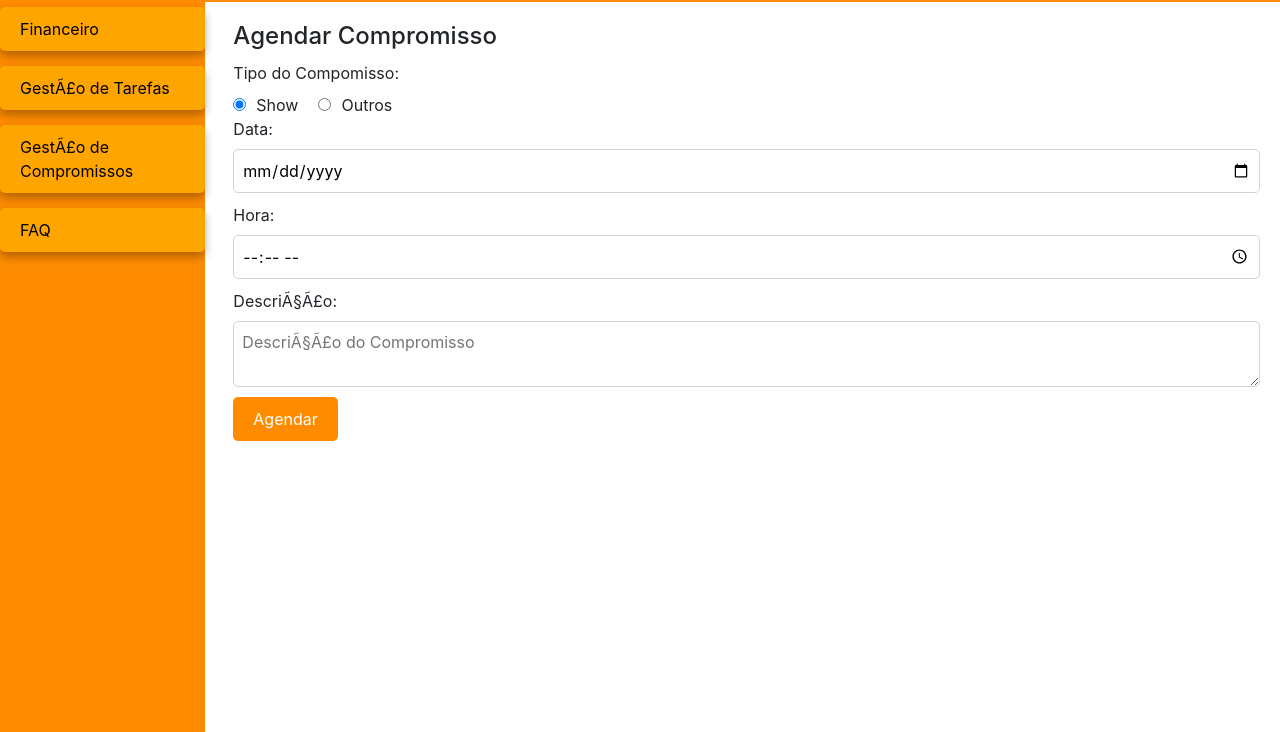
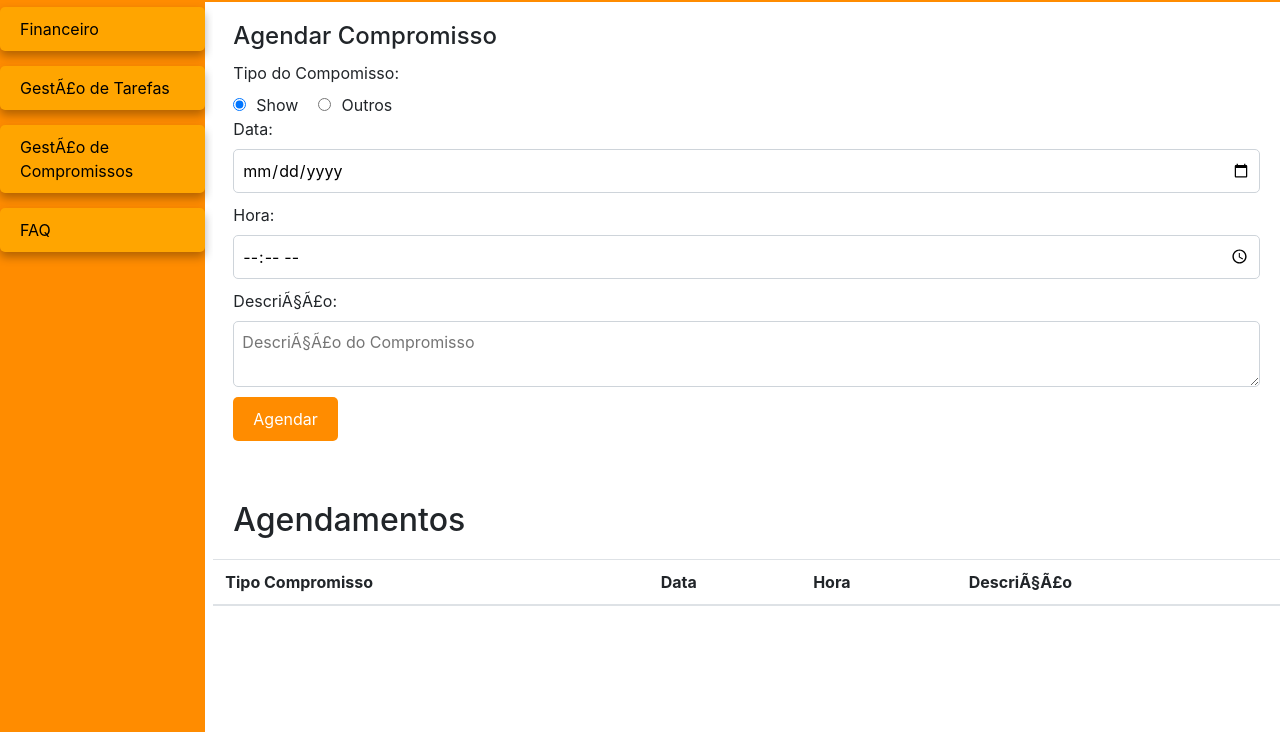
Before and after one commit to hsclemente/TCC2, a plain HTML site: page compromissos.html in a window 1280 px wide. Shown: the part 68-800 px from the top of the page. Drawn offline with nearby package versions, Linux system fonts and the light colour scheme; no server answers.

Commit message:
Add files via upload
Criando a linha para incluir os compromissos

```diff
--- a/compromissos.html
+++ b/compromissos.html
@@ -222,6 +222,19 @@
                                 <ul id="lista-compromissos"></ul>
                             </form>
                         </div>
+                        <h2 class="titulo-operacoes">Agendamentos</h2>
+                            <table class="table">
+                                <thead>
+                                    <tr>
+                                        <th>Tipo Compromisso</th>
+                                        <th>Data</th>
+                                        <th>Hora</th>
+                                        <th>Descrição</th>
+                                    </tr>
+                                </thead>
+                                <tbody id="tbody">
+                                </tbody>
+                            </table>
                     </div>
                 </div>
             </div>
```
